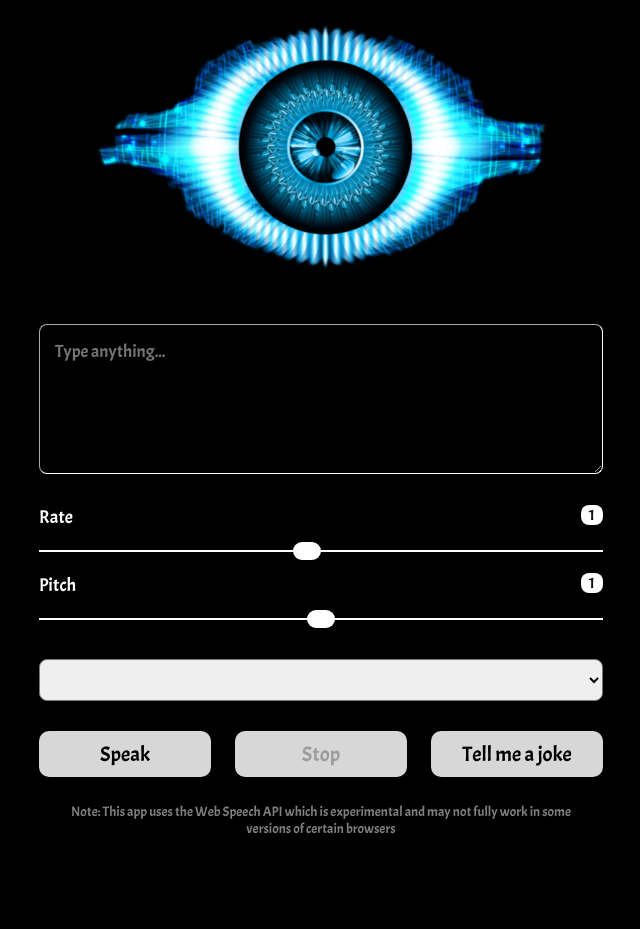
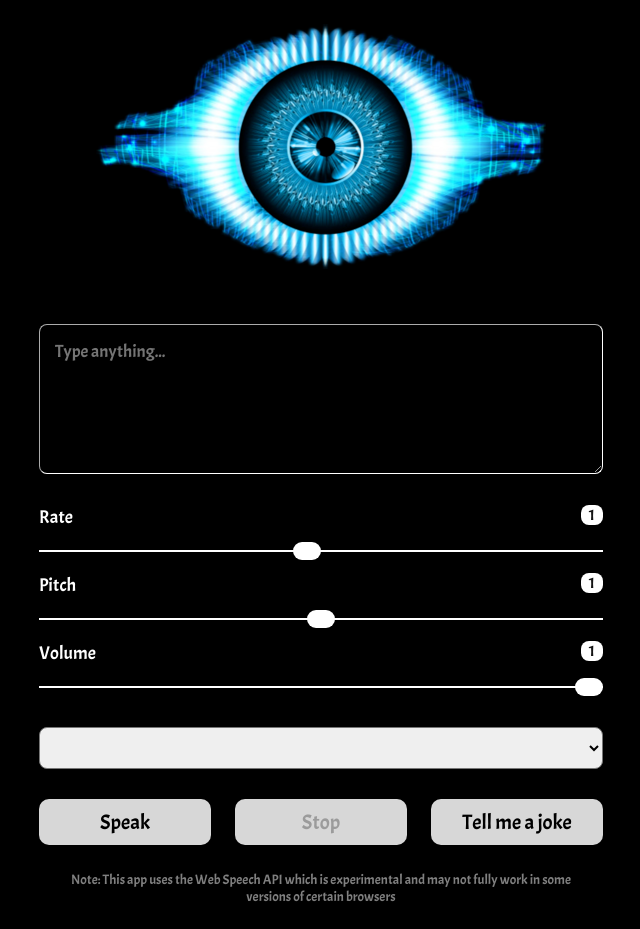
Before and after one commit to AdrianoCng/Joker, a React (Create React App) app: page / in a window 1280 px wide. Shown: the whole page, without its empty margins (319-959 px from the left). Before the commit the page ends 861 px from the top, so only its background shows below. Built offline with nearby package versions, Linux system fonts and the light colour scheme.

Commit message:
add volume input setting

```diff
--- a/src/App.js
+++ b/src/App.js
@@ -13,6 +13,7 @@ const App = () => {
   const [text, setText] = useState("");
   const [rate, setRate] = useState(1);
   const [pitch, setPitch] = useState(1);
+  const [volume, setVolume] = useState(1);
   const [voicesList, setVoiceslist] = useState([]);
   const [voiceSelected, setVoiceSelected] = useState();
   const [isSpeaking, setIsSpeaking] = useState(false);
@@ -24,6 +25,7 @@ const App = () => {
   }
   utterance.current.pitch = pitch;
   utterance.current.rate = rate;
+  utterance.current.volume = volume;
   utterance.current.voice = voiceSelected;
 
   const tellJoke = async (event) => {
@@ -108,6 +110,13 @@ const App = () => {
           <input id="pitch" type="range" min="0" max="2" value={pitch} onChange={e => setPitch(e.target.value)} step="0.1" />
         </div>
 
+        {/* Volume input */}
+        <div>
+          <label htmlFor="volume">Volume</label>
+          <div className="badge">{volume}</div>
+          <input id="volume" type="range" min="0" max="1" value={volume} onChange={e => setVolume(e.target.value)} step="0.1" />
+        </div>
+
         {/* Select input */}
         <Styles.Select>
           <select onChange={handleVoiceChange}>
```
